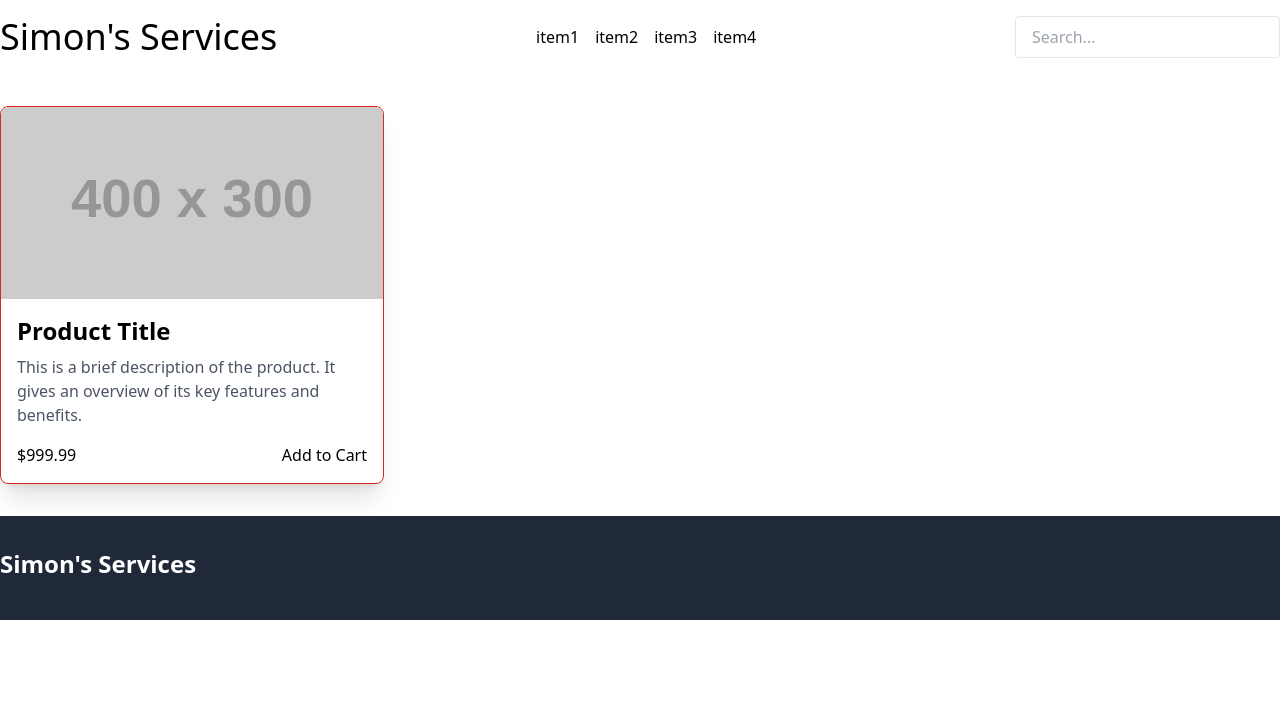
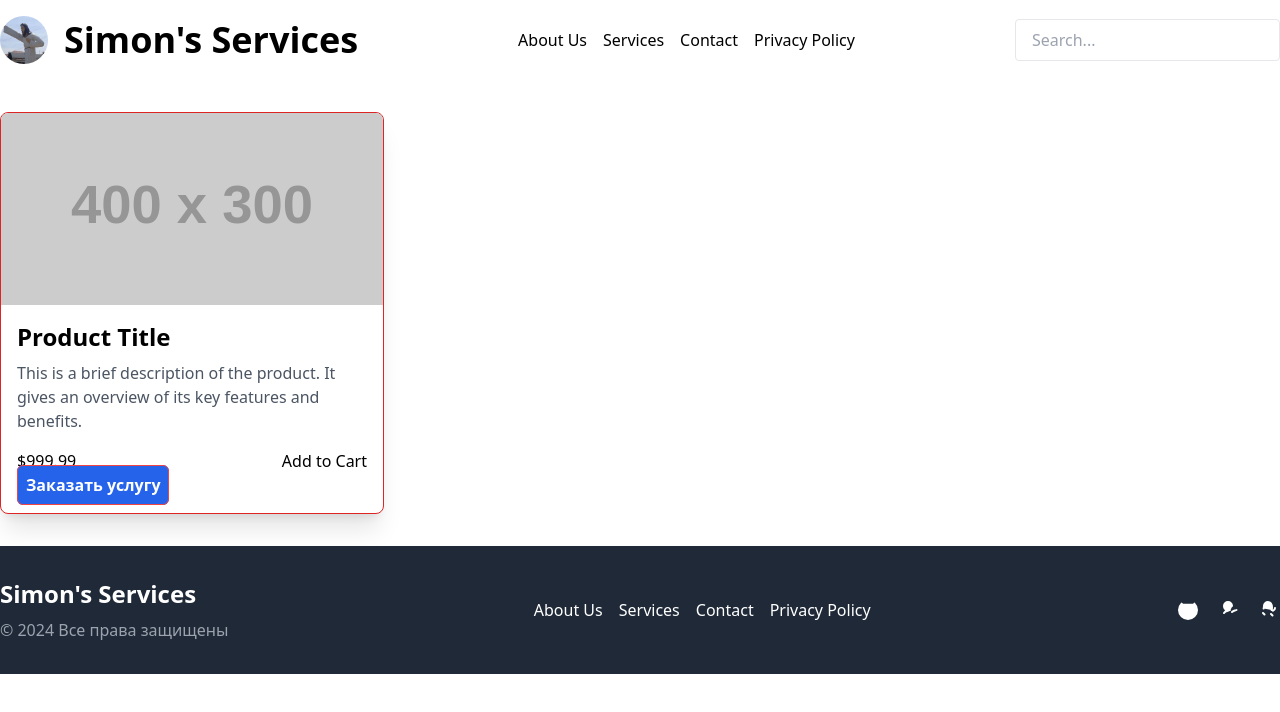
Before and after one commit to likeauser9/Ded_Simon, a website: page index.html in a window 1280 px wide. Drawn offline with Linux system fonts and the light colour scheme; placeholder pictures from the web are drawn by us.

Commit message:
типа коммит

```diff
--- a/index.html
+++ b/index.html
@@ -9,13 +9,16 @@
 <body>
   <header>
     <div class="container mx-auto flex justify-between items-center py-4">
-      <h1 class="text-4xl">Simon's Services</h1>
+      <div class="flex items-center space-x-4">
+        <img class="w-12 h-12 object-cover rounded-full" src="./img/photo_2024-10-10_21-05-37.jpg" alt="типа фото">
+        <h1 class="text-4xl font-bold">Simon's Services</h1>
+      </div>
       <nav>
         <ul class="flex space-x-4">
-          <li><a href="#">item1</a></li>
-          <li><a href="#">item2</a></li>
-          <li><a href="#">item3</a></li>
-          <li><a href="#">item4</a></li>
+          <li><a href="#">About Us</a></li>
+          <li><a href="#">Services</a></li>
+          <li><a href="#">Contact</a></li>
+          <li><a href="#" class="hover:text-blue-500 hover:">Privacy Policy</a></li>
         </ul>
       </nav>
       <input type="text" placeholder="Search..." class="border rounded px-4 py-2 focus:outline-none focus:ring-2 focus:ring-blue-500">
@@ -31,6 +34,7 @@
           <span>$999.99</span>
           <button>Add to Cart</button>
         </div>
+        <a href="#" class="mt-4 p-2 border border-red-500 rounded-md font-bold bg-blue-600 text-white">Заказать услугу</a>
       </div>
     </div>
   </section>
@@ -39,7 +43,32 @@
 
       <div>
         <h2 class="text-2xl font-bold">Simon's Services</h2>
-        <p class="mt-2 text-gray-400"></p>
+        <p class="mt-2 text-gray-400">© 2024 Все права защищены</p>
+      </div>
+
+      <ul class="flex space-x-4">
+        <li><a href="#" class="hover:text-blue-400">About Us</a></li>
+        <li><a href="#" class="hover:text-blue-400">Services</a></li>
+        <li><a href="#" class="hover:text-blue-400">Contact</a></li>
+        <li><a href="#" class="hover:text-blue-400">Privacy Policy</a></li>
+      </ul>
+
+      <div class="flex space-x-4">
+        <a href="#" class="hover:text-blue-400">
+          <svg class="w-6 h-6 fill-current" xmlns="http://www.w3.org/2000/svg" fill="none" viewBox="0 0 24 24" stroke="currentColor">
+            <path stroke-linecap="round" stroke-linejoin="round" stroke-width="2" d="M18.364 5.636a9 9 0 11-12.728 0m0 0A9 9 0 015.636 18.364M9 10h.01M15 10h.01M12 14h.01" />
+          </svg>
+        </a>
+        <a href="#" class="hover:text-blue-400">
+          <svg class="w-6 h-6 fill-current" xmlns="http://www.w3.org/2000/svg" fill="none" viewBox="0 0 24 24" stroke="currentColor">
+            <path stroke-linecap="round" stroke-linejoin="round" stroke-width="2" d="M16 8c0-2.21-1.79-4-4-4s-4 1.79-4 4c0 1.68 1.03 3.14 2.54 3.7a9.992 9.992 0 00-.64 1.3C8.5 14.56 8 15 8 15m8-1s.5-.44.94-.7c.61-.31 1.37-.65 2.06-.8.68-.15 1.18-.32 1.5-.5m-6.5 0c-.32.18-.82.35-1.5.5-.69.15-1.45.49-2.06.8m1.56-1.04a9.992 9.992 0 00-.64-1.3C13.97 11.14 15 9.68 15 8" />
+          </svg>
+        </a>
+        <a href="#" class="hover:text-blue-400">
+          <svg class="w-6 h-6 fill-current" xmlns="http://www.w3.org/2000/svg" fill="none" viewBox="0 0 24 24" stroke="currentColor">
+            <path stroke-linecap="round" stroke-linejoin="round" stroke-width="2" d="M19 10c0 1.3-.9 2.4-2.1 2.8m-1.3-.8c.3-.7.4-1.6.4-2.5C16 5.8 14.2 4 12 4S8 5.8 8 8c0 1-.1 1.8-.4 2.5M8 8s0 1-.3 2M15 16.01l1.5 1.5M8.5 16.5l-1.5-1.5" />
+          </svg>
+        </a>
       </div>
     </div>
   </footer>
```
Also changed, not shown: img/photo_2024-10-10_21-05-37.jpg (added), public/styles.css.
